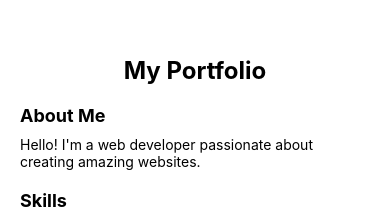
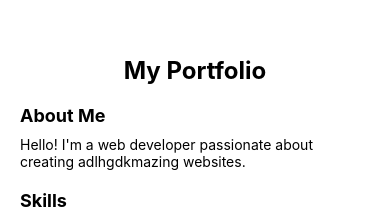
Before and after one commit to 256-katendechris-256/_GROUP_BSE_25_1, a React Native app: screen / in a window 390 px wide. Shown: the part 206-428 px from the top of the page. Built offline with nearby package versions, Linux system fonts and the light colour scheme.

Commit message:
change one

```diff
--- a/App.js
+++ b/App.js
@@ -7,7 +7,7 @@ export default function App() {
       <Text style={styles.title}>My Portfolio</Text>
       <View style={styles.section}>
         <Text style={styles.sectionTitle}>About Me</Text>
-        <Text>Hello! I'm a web developer passionate about creating amazing websites.</Text>
+        <Text>Hello! I'm a web developer passionate about creating adlhgdkmazing websites.</Text>
       </View>
       <View style={styles.section}>
         <Text style={styles.sectionTitle}>Skills</Text>
```
